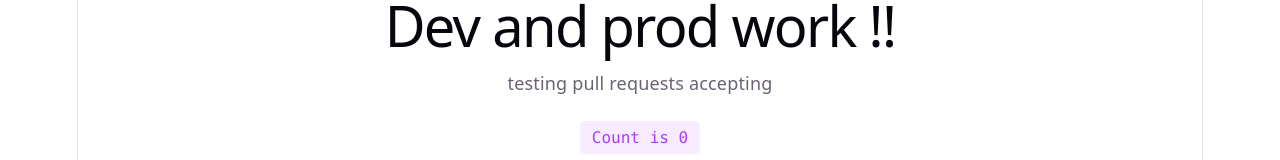
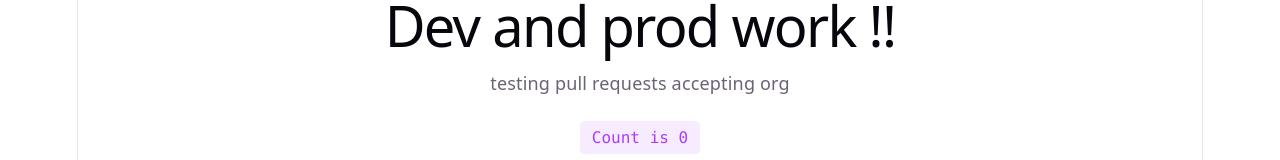
Before and after one commit to umd-shereen/umd-git-aws-cicd, a React (Vite) app: page / in a window 1280 px wide. Shown: the part 261-421 px from the top of the page. Built offline with nearby package versions, Linux system fonts and the light colour scheme.

Commit message:
pull requests accepting org

```diff
--- a/src/App.tsx
+++ b/src/App.tsx
@@ -18,7 +18,7 @@ function App() {
         <div>
           <h1>Dev and prod work !!</h1>
           <p>
-           testing pull requests accepting
+           testing pull requests accepting org
           </p>
         </div>
         <button
```
